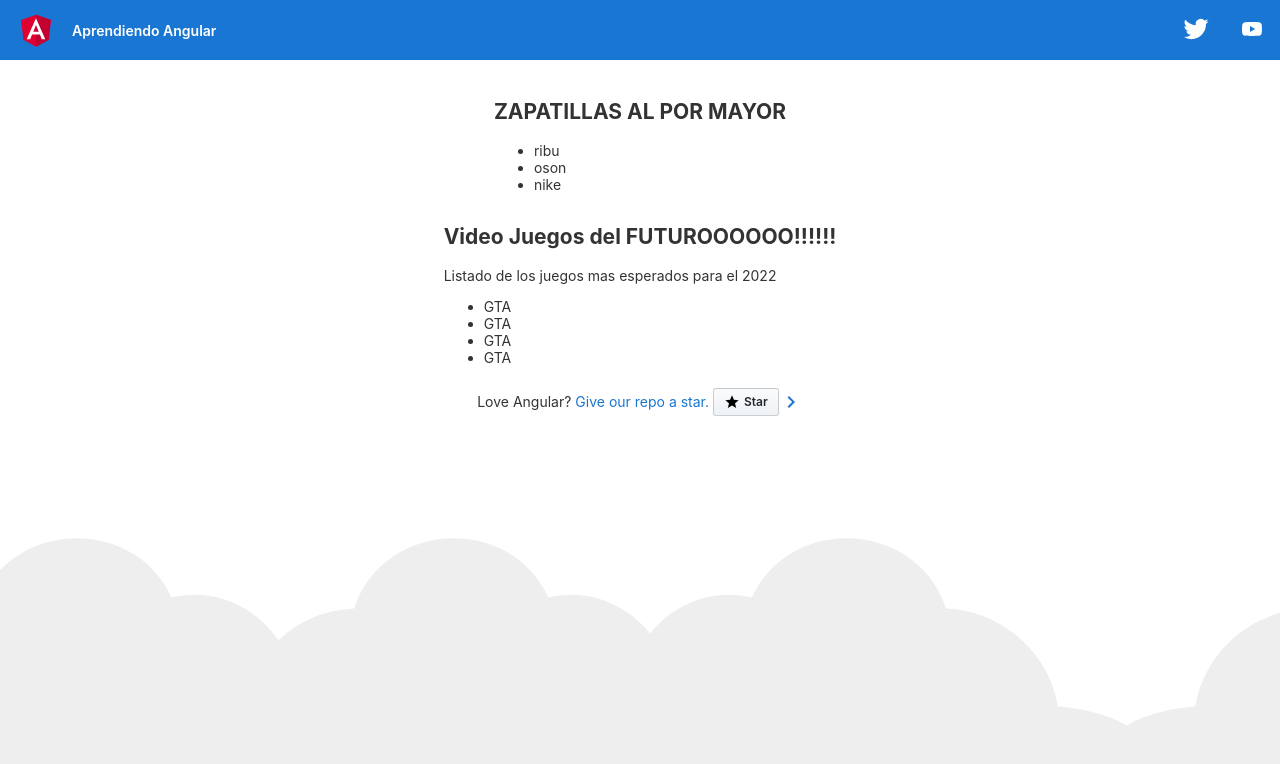
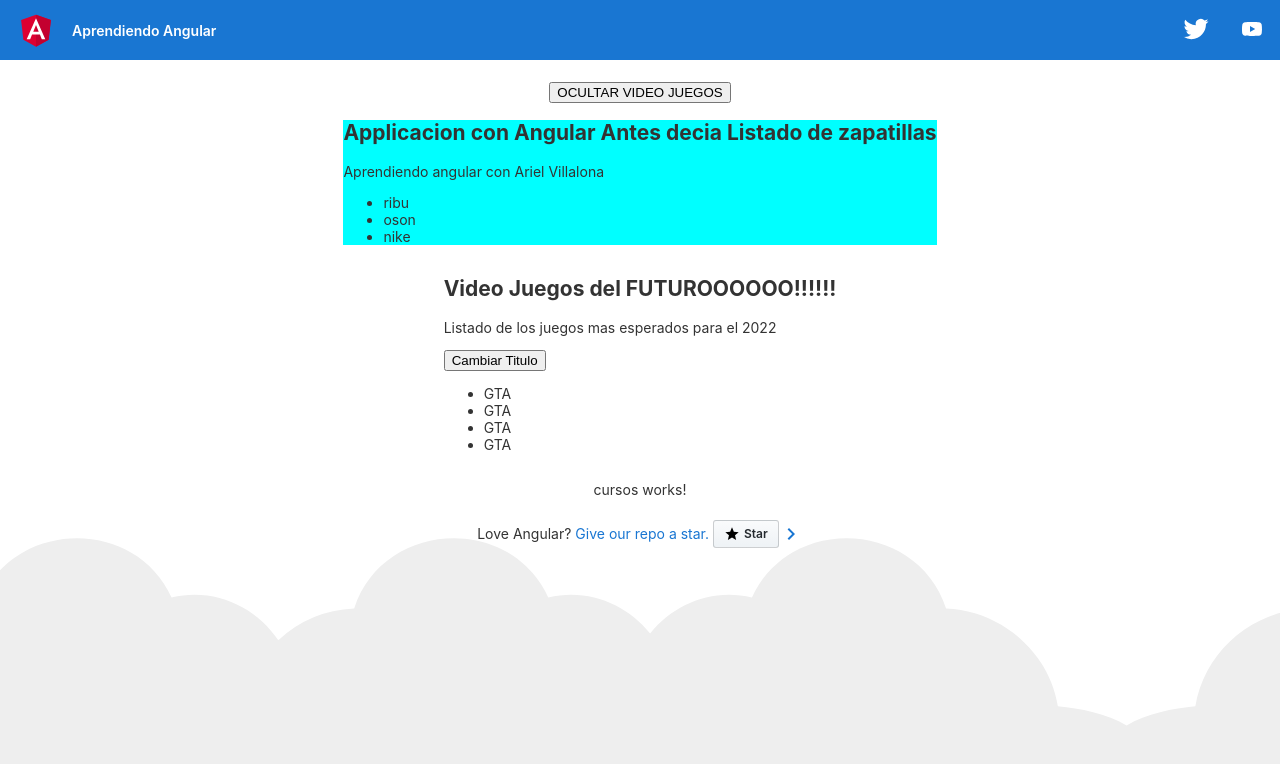
Before and after one commit to LaboratoryJS/Laboratorio1, an Angular app in the folder aprendiendo-angular/: page / in a window 1280 px wide. Shown: the top 764 px of the page. Built offline with nearby package versions, Linux system fonts and the light colour scheme.

Commit message:
components, hooks and models

```diff
--- /dev/null
+++ b/aprendiendo-angular/src/app/Models/configuracion.ts
@@ -0,0 +1,6 @@
+ export var configuracion={
+    color:"cyan",
+    fondo:"blue",
+    titulo:"Applicacion con Angular Antes decia Listado de zapatillas",
+    descripcion:"Aprendiendo angular con Ariel Villalona"
+};
--- a/aprendiendo-angular/src/app/app.component.html
+++ b/aprendiendo-angular/src/app/app.component.html
@@ -327,8 +327,11 @@
 
 <div class="content" role="main">
 
+  <button (click)="OcultarVideoJuegos(false)" *ngIf="Mostrar_VideoJuegos">OCULTAR VIDEO JUEGOS</button>
+  <button (click)="OcultarVideoJuegos(true)" *ngIf="!Mostrar_VideoJuegos">MOSTRAR VIDEO JUEGOS</button>
   <zapatillas></zapatillas>
-  <videojuego></videojuego>
+  <videojuego *ngIf="Mostrar_VideoJuegos"></videojuego>
+  <app-cursos></app-cursos>
 
   <!-- Highlight Card -->
   <!-- <div class="card highlight-card card-small">
--- a/aprendiendo-angular/src/app/app.component.ts
+++ b/aprendiendo-angular/src/app/app.component.ts
@@ -7,4 +7,9 @@ import { Component } from '@angular/core';
 })
 export class AppComponent {
   title = 'Hey! ';
+  public Mostrar_VideoJuegos:boolean=true;
+
+  OcultarVideoJuegos(value:boolean){
+    this.Mostrar_VideoJuegos = value;
+  }
 }
--- a/aprendiendo-angular/src/app/app.module.ts
+++ b/aprendiendo-angular/src/app/app.module.ts
@@ -5,12 +5,14 @@ import { AppRoutingModule } from './app-routing.module';
 import { AppComponent } from './app.component';
 import { VideoJuegoComponent } from './videojuego/videojuego.componet';
 import { ZapatillasComponent } from './zapatillas/zapatillas.component';
+import { CursosComponent } from './cursos/cursos.component';
 
 @NgModule({
   declarations: [
     AppComponent,
     VideoJuegoComponent,
-    ZapatillasComponent
+    ZapatillasComponent,
+    CursosComponent
   ],
   imports: [
     BrowserModule,
--- /dev/null
+++ b/aprendiendo-angular/src/app/cursos/cursos.component.html
@@ -0,0 +1 @@
+<p>cursos works!</p>
--- /dev/null
+++ b/aprendiendo-angular/src/app/cursos/cursos.component.ts
@@ -0,0 +1,15 @@
+import { Component, OnInit } from '@angular/core';
+
+@Component({
+  selector: 'app-cursos',
+  templateUrl: './cursos.component.html',
+  styleUrls: ['./cursos.component.css']
+})
+export class CursosComponent implements OnInit {
+
+  constructor() { }
+
+  ngOnInit(): void {
+  }
+
+}
--- a/aprendiendo-angular/src/app/videojuego/videojuego.component.html
+++ b/aprendiendo-angular/src/app/videojuego/videojuego.component.html
@@ -1,5 +1,7 @@
 <h2>{{Titulo}}</h2>
 <p>{{Listado}}</p>
+
+<button (click)="CambiarTitulo()">Cambiar Titulo</button>
 
 <ul>
     <li>GTA</li>
--- a/aprendiendo-angular/src/app/videojuego/videojuego.componet.ts
+++ b/aprendiendo-angular/src/app/videojuego/videojuego.componet.ts
@@ -1,10 +1,10 @@
-import { Component } from "@angular/core";
+import { Component, OnInit,DoCheck,OnDestroy } from "@angular/core";
 
 @Component({
     selector:'videojuego',
     templateUrl:'./videojuego.component.html'
 })
-export class VideoJuegoComponent{
+export class VideoJuegoComponent implements OnInit,DoCheck,OnDestroy{
     public Titulo:string;
     public Listado:string;
 
@@ -13,4 +13,20 @@ export class VideoJuegoComponent{
         this.Listado = "Listado de los juegos mas esperados para el 2022";
         console.log("se ha cargado el nuevo componente");
       }
+
+    ngOnDestroy(): void {
+        console.log("Se ha cargado el ngOnDestroy");
+    }
+
+    ngDoCheck(): void {
+        console.log("Se ha cargado el DoCheck");
+    }
+
+    ngOnInit(): void {
+        console.log("Se ha cargado el OnInit");
+    }
+
+    CambiarTitulo(){
+        this.Titulo = "Nuevo Titulo";
+    }
 }
--- a/aprendiendo-angular/src/app/zapatillas/zapatillas.component.html
+++ b/aprendiendo-angular/src/app/zapatillas/zapatillas.component.html
@@ -1,6 +1,9 @@
+<div [ngStyle]="{'background':config.color}">
     <h2>{{Titulo}}</h2>
+    <p>{{Description}}</p>
     <ul>
         <li>ribu
         <li>oson
         <li>nike
     </ul>
+</div>
--- a/aprendiendo-angular/src/app/zapatillas/zapatillas.component.ts
+++ b/aprendiendo-angular/src/app/zapatillas/zapatillas.component.ts
@@ -1,4 +1,5 @@
 import { Component } from "@angular/core";
+import { configuracion } from "../Models/configuracion";
 
 @Component({
     selector:'zapatillas',
@@ -6,11 +7,15 @@ import { Component } from "@angular/core";
 })
 export class ZapatillasComponent{
     public Titulo:string;
+    public Description:string;
+    public config;
 
     /**
      *
      */
     constructor() {
-        this.Titulo = "ZAPATILLAS AL POR MAYOR";
+        this.Titulo = configuracion.titulo;
+        this.Description = configuracion.descripcion;
+        this.config = configuracion;
     }
 }
```
Also changed, not shown: aprendiendo-angular/src/app/cursos/cursos.component.css (added), 1 other file (tests, documents, lock files or other folders). Lines whose indentation alone changed are shown as unchanged.
